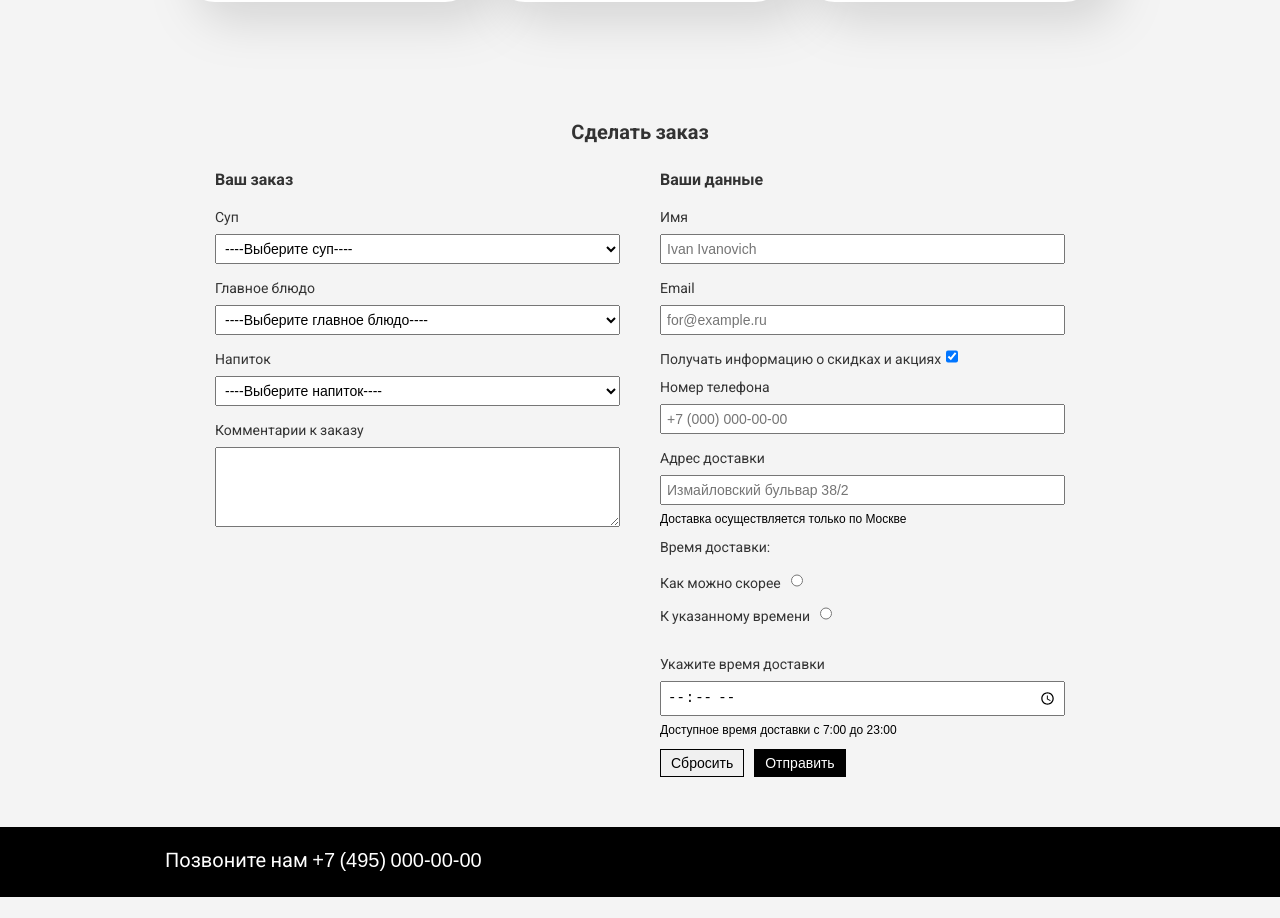
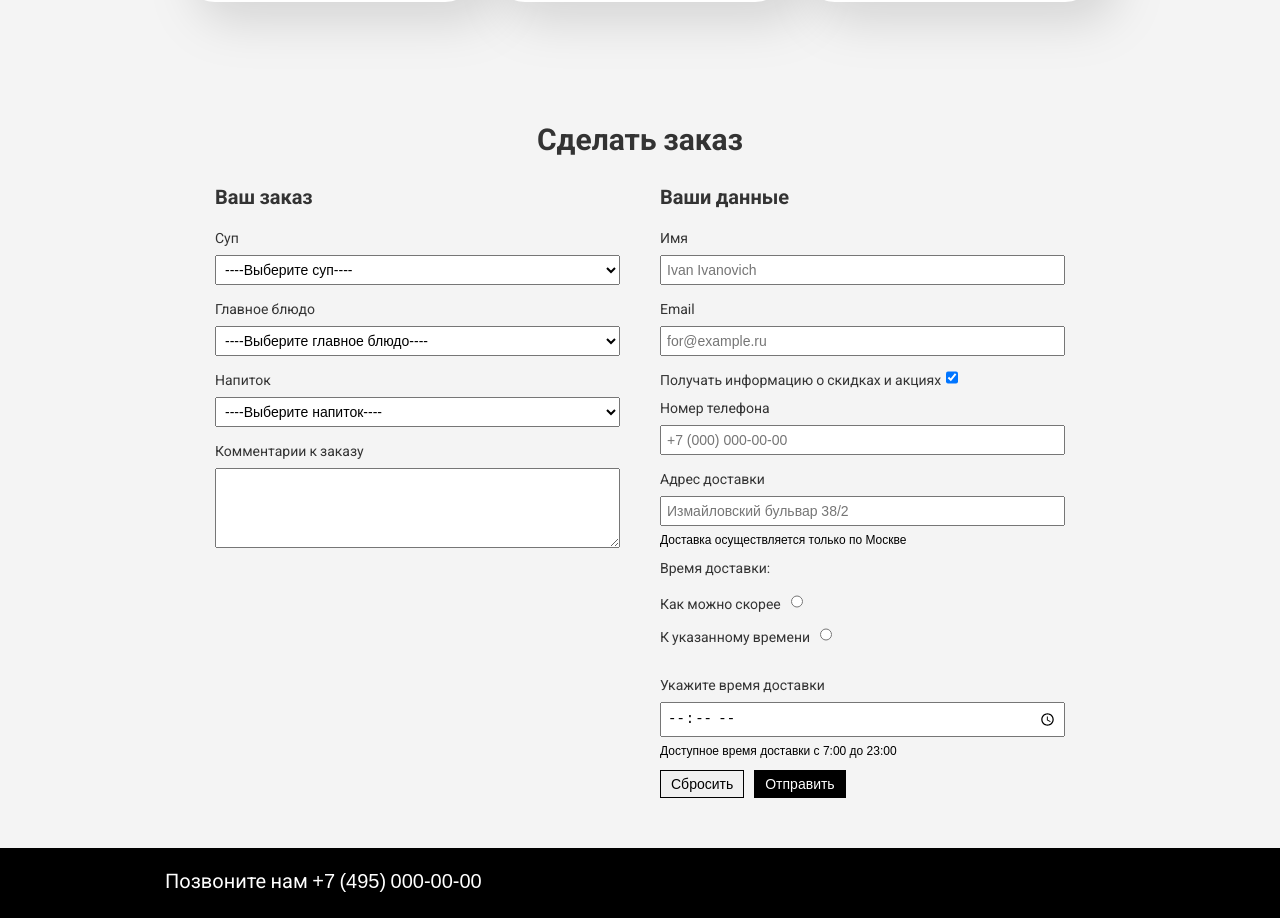
Before and after one commit to VozhakovMA2005/Vozhakov_web-dev-2025-1, a plain HTML site: page lab3/construct.html in a window 1280 px wide. Shown: the part 1948-2866 px from the top of the page. Before the commit the page ends 2845 px from the top, so only its background shows below. Drawn offline with Linux system fonts and the light colour scheme.

Commit message:
[master] lab3 fix

```diff
--- a/lab3/construct.css
+++ b/lab3/construct.css
@@ -110,10 +110,10 @@ nav a.active {
 }
 
 .meals_form h2 {
-  font-size: 20px;
+  font-size: 3rem;
   font-weight: bold;
   text-align: center;
-  margin-bottom: 20px;
+  margin-bottom: 2rem;
 }
 
 .all_meals_blocks {
@@ -124,7 +124,7 @@ nav a.active {
 
 .order_block h3,
 .client-block h3 {
-  font-size: 16px;
+  font-size: 2rem;
   font-weight: bold;
   margin-bottom: 15px;
 }
```
